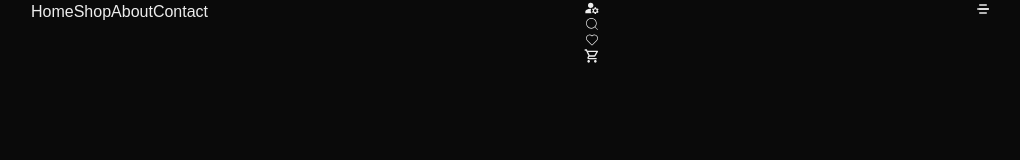
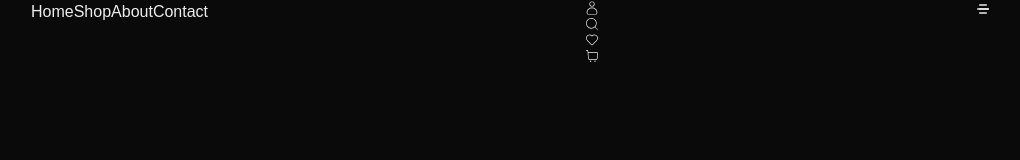
Before and after one commit to Zainscity/Ecommerce-website, a Next.js app: page /components/navbar in a window 1280 px wide. Shown: the top 160 px of the page, without its empty margins (129-1149 px from the left). Built offline with nearby package versions, Linux system fonts and the light colour scheme.

Commit message:
Update page.tsx

```diff
--- a/src/app/components/navbar/page.tsx
+++ b/src/app/components/navbar/page.tsx
@@ -1,14 +1,16 @@
 
 "use client";
 import { IoClose } from "react-icons/io5";
-
 import Link from "next/link";
 import React, { useState } from "react";
 import { MdManageAccounts, MdOutlineShoppingCart } from "react-icons/md";
 import { CiSearch, CiHeart, CiUser, CiShoppingCart } from "react-icons/ci";
 import { TbMenu4 } from "react-icons/tb";
 
-const Navbar = (props:any) => {
+interface NavbarProps {
+  bgColor: string;
+
+}const Navbar: React.FC<NavbarProps> = (props) => {
   const [isClick, setisClick] = useState(false);
 
   const toggleNavbar = (): void => {
@@ -21,16 +23,16 @@ const Navbar = (props:any) => {
         <div className="container mx-auto flex flex-wrap  p-5 flex-col md:flex-row items-center justify-between  ">
 
           <nav className="hidden md:block md:ml-auto flex flex-wrap md:space-x-14 md:mr-16 items-center text-base justify-center">
-            <Link href={"/home"} className="mr-5 hover:text-gray-900">
+            <Link href="/" className="mr-5 hover:text-gray-900">
             Home
             </Link>
             <Link href={"/components/shop"} className="mr-5 hover:text-gray-900">
               Shop
             </Link>
-            <Link href={"/about"} className="mr-5 hover:text-gray-900">
+            <Link href="/components/about" className="mr-5 hover:text-gray-900">
               About
             </Link>
-            <Link href={"/contact"} className="mr-5 hover:text-gray-900">
+            <Link href="/components/contact" className="mr-5 hover:text-gray-900">
               Contact
             </Link>
           </nav>
@@ -41,7 +43,7 @@ const Navbar = (props:any) => {
                 {" "}
                 <Link href={"myaccount"}>
                   {" "}
-                  <MdManageAccounts/>{" "}
+                  <CiUser/>{" "}
                 </Link>{" "}
               </span>
               <span className="  xs:visible w-[20px]  h-[28px] top-[36px] left-[1093px] text-[30px] ">
@@ -58,7 +60,7 @@ const Navbar = (props:any) => {
                 {" "}
                 <Link href={"/cart"}>
                   {" "}
-                  <MdOutlineShoppingCart />{" "}
+                  <CiShoppingCart />{" "}
                 </Link>{" "}
               </span>
             </div>
```
